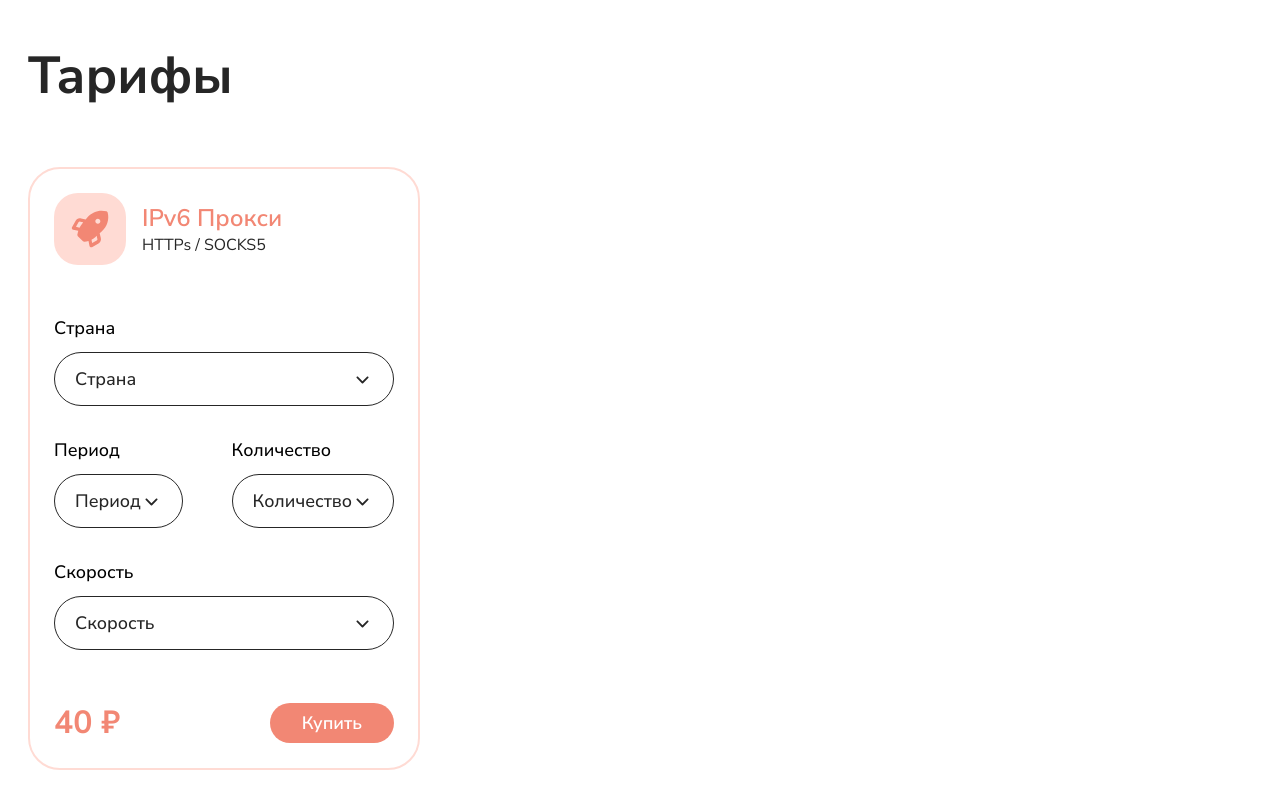
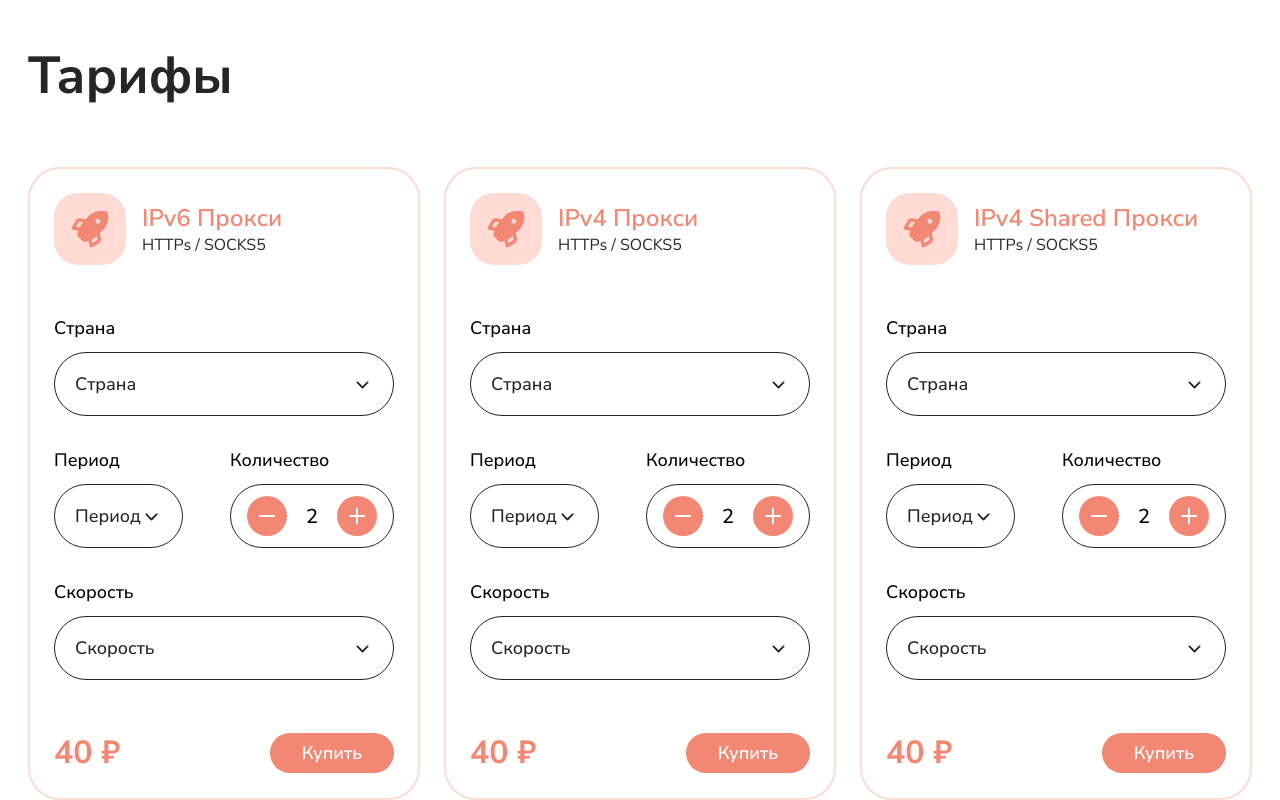
Before and after one commit to DarkMend/proxy, a Next.js app: page / in a window 1280 px wide. Shown: the part 866-1666 px from the top of the page. Before the commit the page ends 1636 px from the top, so only its background shows below. Built offline with nearby package versions, Linux system fonts and the light colour scheme.

Commit message:
input counter

```diff
--- a/src/components/TariffCard/TariffCard.tsx
+++ b/src/components/TariffCard/TariffCard.tsx
@@ -5,6 +5,7 @@ import IconText from "../IconText/IconText";
 import Button from "../ui/Buttons/Button/Button";
 import styles from "./TariffCard.module.scss";
 import DropdownSingle from "../ui/DropdownSingle/DropdownSingle";
+import InputCounter from "../ui/InputCounter/InputCounter";
 
 export interface ITariffCard {
   data: {
@@ -31,7 +32,7 @@ export default function TariffCard({ data }: ITariffCard) {
         <DropdownSingle label="Страна" />
         <div className={styles.mainWrapper}>
           <DropdownSingle label="Период" />
-          <DropdownSingle label="Количество" />
+          <InputCounter label="Количество" />
         </div>
         <DropdownSingle label="Скорость" />
       </div>
--- a/src/components/ui/DropdownSingle/DropdownSingle.module.scss
+++ b/src/components/ui/DropdownSingle/DropdownSingle.module.scss
@@ -8,6 +8,7 @@
 
 .trigger {
   width: 100%;
+  height: 64px;
   display: flex;
   flex-direction: row;
   align-items: center;
--- /dev/null
+++ b/src/components/ui/InputCounter/InputCounter.module.scss
@@ -0,0 +1,46 @@
+.counter {
+  width: 100%;
+  padding: 12px 16px;
+  display: inline-flex;
+  flex-direction: row;
+  align-items: center;
+  justify-content: center;
+  gap: 10px;
+  border: 1px solid variables.$stroke-color-black;
+  border-radius: 100px;
+  height: 64px;
+
+  .count {
+    width: 30px;
+    height: 30px;
+    display: flex;
+    flex-direction: row;
+    align-items: center;
+    justify-content: center;
+    font-size: 20px;
+    font-weight: 500;
+  }
+
+  .button {
+    border: none;
+    background: variables.$background-color-quaternary;
+    width: 40px;
+    height: 40px;
+    display: flex;
+    flex-direction: row;
+    align-items: center;
+    justify-content: center;
+    border-radius: 100px;
+  }
+}
+
+.wrapper {
+  display: flex;
+  flex-direction: column;
+  gap: 12px;
+
+  .label {
+    font-size: 18px;
+    font-weight: 500;
+  }
+}
--- /dev/null
+++ b/src/components/ui/InputCounter/InputCounter.tsx
@@ -0,0 +1,24 @@
+import styles from "./InputCounter.module.scss";
+import MinusIcon from "@/src/assets/icons/minus.svg";
+import PlusIcon from "@/src/assets/icons/plus.svg";
+
+export interface IInputCounter {
+  label?: string;
+}
+
+export default function InputCounter({ label }: IInputCounter) {
+  return (
+    <div className={styles.wrapper}>
+      {label && <p className={styles.label}>{label}</p>}
+      <div className={styles.counter}>
+        <button className={styles.button}>
+          <MinusIcon />
+        </button>
+        <div className={styles.count}>2</div>
+        <button className={styles.button}>
+          <PlusIcon />
+        </button>
+      </div>
+    </div>
+  );
+}
--- a/src/pagesComponents/Main/TariffSection/data.tsx
+++ b/src/pagesComponents/Main/TariffSection/data.tsx
@@ -9,4 +9,20 @@ export const tariffCards = [
     },
     price: 40.0,
   },
+  {
+    title: {
+      icon: <RocketIcon />,
+      title: "IPv4 Прокси",
+      text: "HTTPs / SOCKS5",
+    },
+    price: 40.0,
+  },
+  {
+    title: {
+      icon: <RocketIcon />,
+      title: "IPv4 Shared Прокси",
+      text: "HTTPs / SOCKS5",
+    },
+    price: 40.0,
+  },
 ];
```
Also changed, not shown: src/assets/icons/minus.svg (added), src/assets/icons/plus.svg (added).
